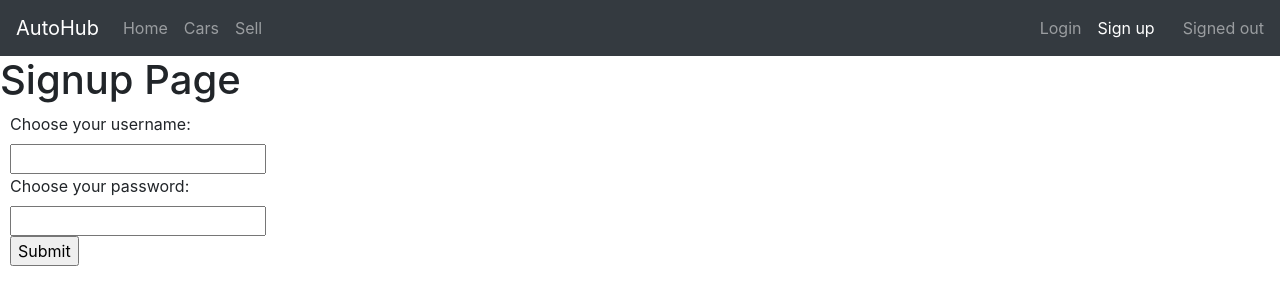
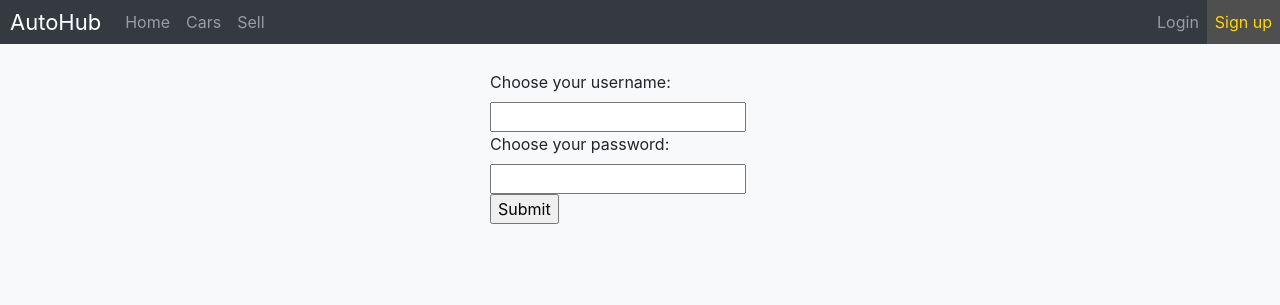
Before and after one commit to EesaaM-dev/marketplace_app, a Flask app: page /signup in a window 1280 px wide. Shown: the top 305 px of the page. Run offline with Flask 3, Linux system fonts and the light colour scheme; some libraries are stand-ins or nearby versions.

Commit message:
navbar updated, added nicer styling (active and hover colours)

```diff
--- a/app.py
+++ b/app.py
@@ -138,7 +138,7 @@ def login():
             print("LOGIN FAILED")
 
             error_msg=("Your login was unsuccessful, please try again")
-            return render_template("login.html", error = error_msg)
+            return render_template("login.html", error = error_msg, page_name = "login")
         else:
             print("LOGIN SUCCESSFUL")
 
@@ -199,7 +199,7 @@ def signup():
                 print("NOT ADDING")
                 error = "CANNOT ADD THIS USER TO THE DATABASE, AS ANOTHER USER ALREADY EXISTS WITH THIS USERNAME"
 
-        return render_template('signup.html', error=error)
+        return render_template('signup.html', error=error, page_name="signup")
 
     return render_template('signup.html', page_name = "signup")
 
@@ -212,7 +212,7 @@ def show_user_profile(username):
 def health():
     return 'OK'
 
-@app.route('/edit/<int:car_id>', methods=['POST','GET'])
+@app.route('/cars/edit/<int:car_id>', methods=['POST','GET'])
 @flask_login.login_required
 def edit_car(car_id):
     #method to allow editing a car entry
@@ -247,9 +247,9 @@ def edit_car(car_id):
 
 
         #rendered on the GET request
-    return render_template('edit.html', id = car_id, car=old_car_entry, page_name = "edit")
+    return render_template('edit.html', id = car_id, car=old_car_entry, page_name = "cars")
 #route for deleting cars using variable route
-@app.route('/delete/<int:car_id>', methods=['POST','GET'])
+@app.route('/cars/delete/<int:car_id>', methods=['POST','GET'])
 @flask_login.login_required
 def delete_car(car_id):
 
--- a/templates/base.html
+++ b/templates/base.html
@@ -5,8 +5,32 @@
     <meta name="viewport" content="width=device-width, initial-scale=1.0">
     <link rel="stylesheet" href="https://cdn.jsdelivr.net/npm/bootstrap@4.0.0/dist/css/bootstrap.min.css" integrity="sha384-Gn5384xqQ1aoWXA+058RXPxPg6fy4IWvTNh0E263XmFcJlSAwiGgFAW/dAiS6JXm" crossorigin="anonymous">
     <title>{% block title %}{% endblock %}</title>
+    <style>
+
+      .navbar-dark .navbar-nav .nav-link.active {
+        background-color: rgb(79, 79, 79);
+        padding-top:10px;
+        padding-bottom: 10px;
+      }
+      .navbar {
+        padding:0%;
+      }
+      .nav-link, .navbar-text {
+        padding-top:10px;
+        padding-bottom: 10px;
+        font-size: 16px;
+      }
+      .navbar-brand {
+        font-size: 22px;
+        padding-left: 10px;
+      }
+      .navbar-dark .navbar-nav .nav-link.active,
+      .navbar-dark .navbar-nav .nav-item:hover .nav-link {
+    color: gold;
+}
+    </style>
 </head>
-<body>
+<body  style="background-color: #f8f9fa;">
 
 
     <nav class="navbar navbar-expand-lg navbar-dark bg-dark">
@@ -20,7 +44,7 @@
         <a class="nav-link {% if page_name== 'home' %}active{% endif%}" href="/">Home</a>
       </li>
       <li class="nav-item">
-        <a class="nav-link {% if page_name== 'cars' %}active{% endif%}" href="/cars">Cars</a>
+        <a class="nav-link {% if page_name== 'cars' %}active{% endif%} " href="/cars">Cars</a>
       </li>
       <li class="nav-item">
         <a class="nav-link {% if page_name== 'add' %}active{% endif%}" href="/add">Sell</a>
@@ -46,9 +70,6 @@
       </li>
         <a class="nav-link {% if page_name== 'signup' %}active{% endif%}" href="/signup">Sign up</a>
       </li>
-      <span class="navbar-text" style="margin-left: 20px;">
-      Signed out
-      </span>
     {% endif %}
     </ul>
 
--- a/templates/signup.html
+++ b/templates/signup.html
@@ -1,17 +1,30 @@
 {% extends "base.html" %}
 {% block title %}LOGIN{% endblock %}
 {% block content%}
+<style>
+.signup-form {
+  max-width: 300px;
+  width:60%;
+  margin-left:auto;
+  margin-right:auto;
+  margin-top: 2%;
+}
 
-<h1>Signup Page</h1>
+</style>
     {% if error %}
     <div class="alert alert-danger" role="alert" ><strong>Error:</strong> {{ error }}
+        <button type="button" class="close" data-dismiss="alert" aria-label="Close">
+          <span aria-hidden="true">&times;</span>
+        </button>
     </div>
     {% endif %}
-<form method="POST" style="margin-left:10px;">
+    <div class="signup-form">
+<form method="POST">
         <label for="Username">Choose your username:</label><br>
         <input type="text" id="Username" name="Username"></br>
         <label for="Password">Choose your password:</label><br>
         <input type="text" id="Password" name="Password"></br>
         <input type="submit" value="Submit">
     </form>
+    </div>
 {% endblock %}
```
Also changed, not shown: templates/login.html (+16 -2 lines).
